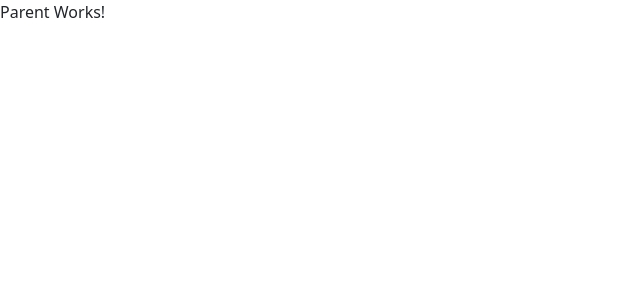
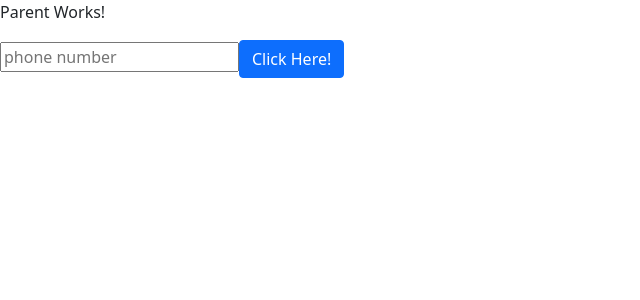
Before and after one commit to sarathiscookie/angular-project, an Angular app: page / in a window 1280 px wide. Shown: the top 300 px of the page, without its empty margins (0-640 px from the left). Built offline with nearby package versions, Linux system fonts and the light colour scheme.

Commit message:
Template variable

```diff
--- a/src/app/parent/parent.component.html
+++ b/src/app/parent/parent.component.html
@@ -1 +1,5 @@
 <p>Parent Works!</p>
+
+<input type="text" placeholder="phone number" #phone />
+
+<button type="button" class="btn btn-primary" (click)="callPhoneNumber(phone.value);">Click Here!</button>
--- a/src/app/parent/parent.component.ts
+++ b/src/app/parent/parent.component.ts
@@ -12,4 +12,8 @@ export class ParentComponent implements OnInit {
   ngOnInit(): void {
   }
 
+  callPhoneNumber(phone: string) {
+    console.log(phone);
+  }
+
 }
```
